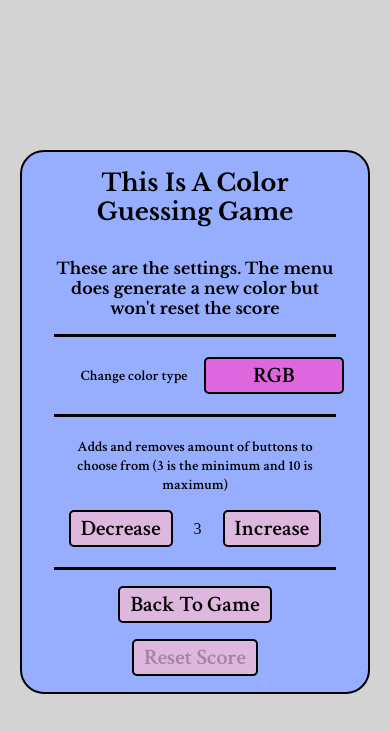
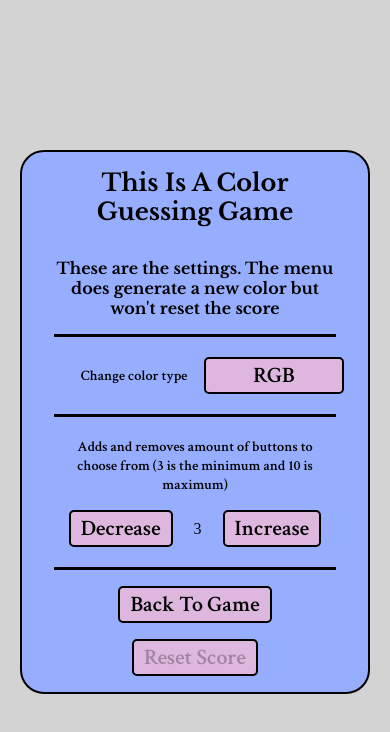
Before and after one commit to BernardusPH/color-Guess-Game, a React (Vite) app: page / in a window 390 px wide. In both pictures the pointer is over the button "RGB". Shown: the top 732 px of the page. Built offline with nearby package versions, Linux system fonts and the light colour scheme.

Commit message:
mobile fix

```diff
--- a/src/components/UI/Button.css
+++ b/src/components/UI/Button.css
@@ -14,3 +14,10 @@ button:hover{
 button:active{
     transform: translateY(3px);
 }
+
+@media(max-width:700px){
+    button:hover{
+        background-color: rgb(222, 183, 222) ;
+
+    }
+}
```
